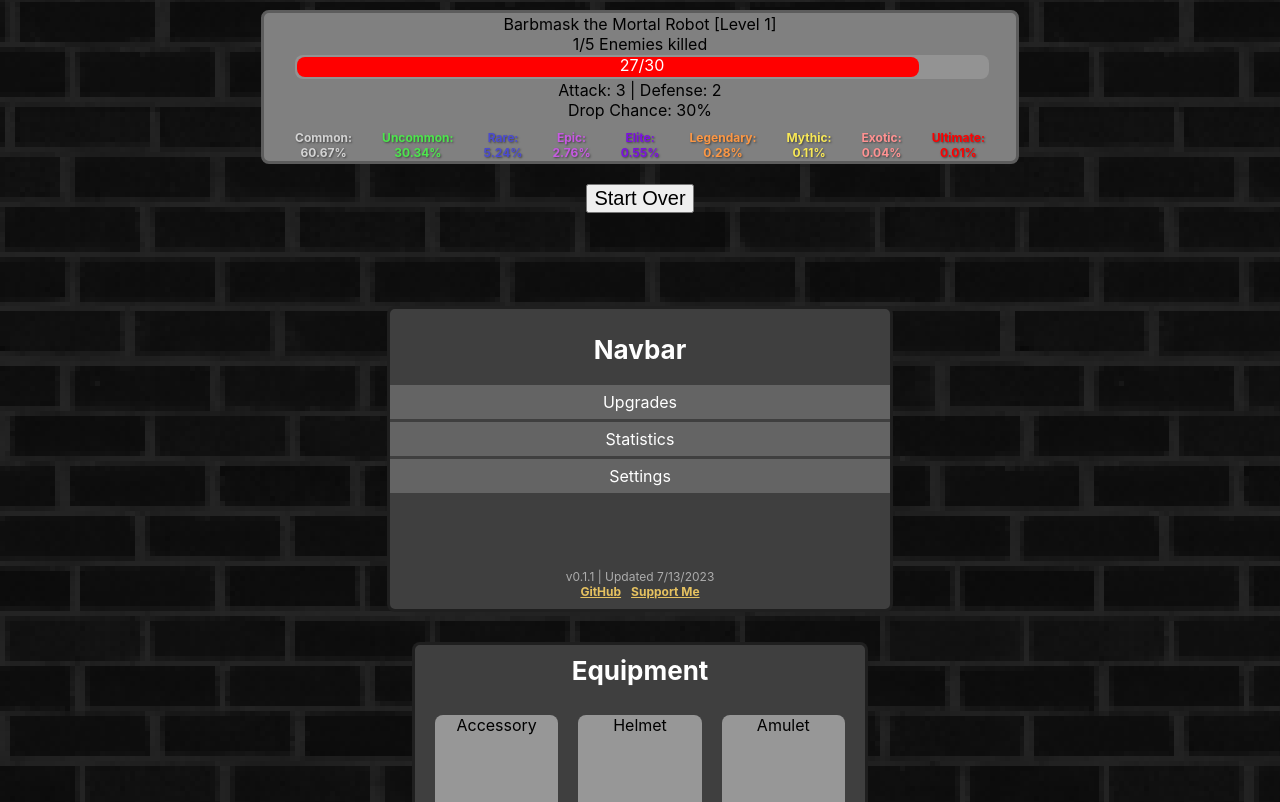
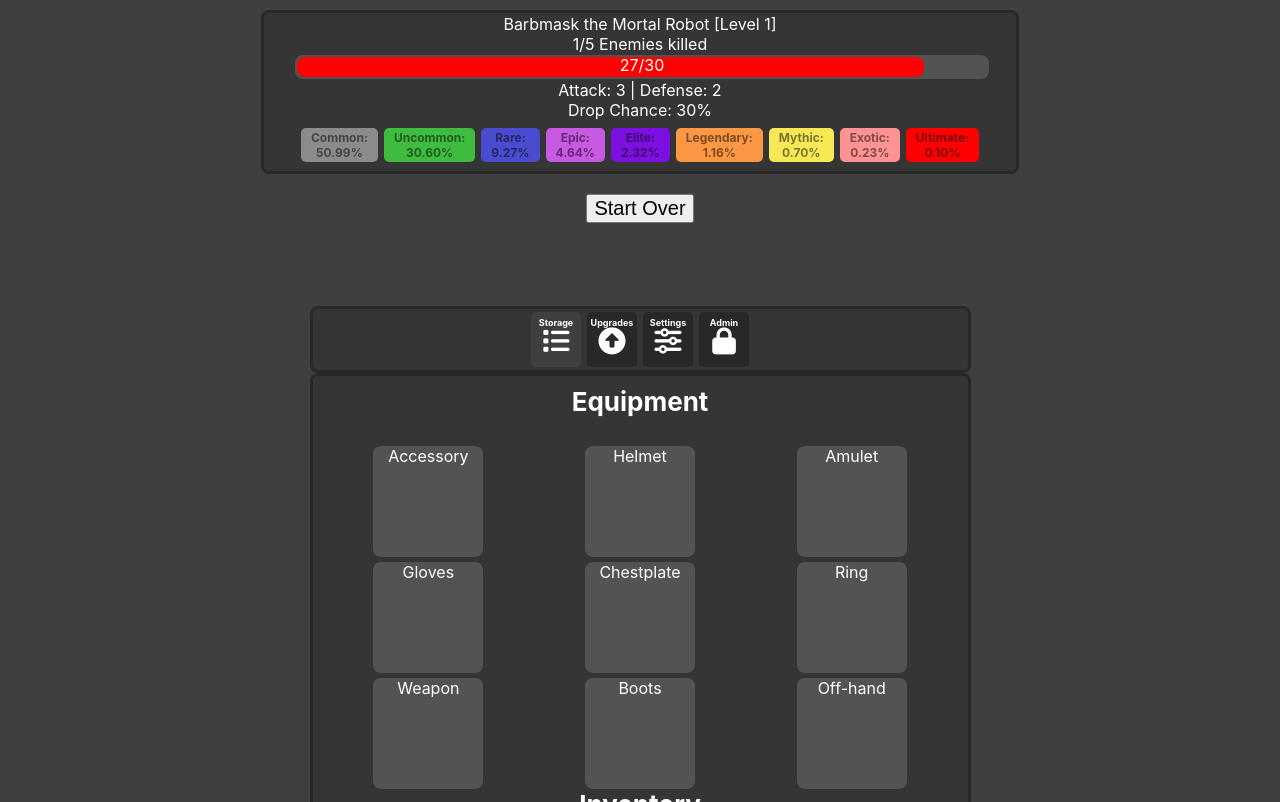
Before and after one commit to itshdog/get-more-loot, a React (Create React App) app: page / in a window 1280 px wide. Shown: the part 718-1520 px from the top of the page. Built offline with nearby package versions, Linux system fonts and the light colour scheme.

Commit message:
lots of fixes lul

```diff
--- a/public/index.html
+++ b/public/index.html
@@ -10,6 +10,7 @@
     />
     <title>Get More Loot</title>
     <script defer href="../src/functions.js"></script>
+    <script src="https://kit.fontawesome.com/f4732725b7.js" crossorigin="anonymous"></script>
   </head>
   <body>
     <noscript>You need to enable JavaScript to run this app.</noscript>
--- a/src/components/Content.js
+++ b/src/components/Content.js
@@ -41,6 +41,7 @@ function Content({inventory, setInventory, equipment, setEquipment, Admin, RP, s
     const [defenseColor, setDefenseColor] = useState('');
 
     /* Enemy names */
+    const [bossStatus, setBossStatus] = useState('hidden');
     const Names = ['Banechild', 'Thunderthing', 'Soulmirage', 'Steamsoul', 'Auracreep', 'Vexmutant', 'Terrorbug', 'Metalcrackle', 'Soilspawn', 'Dreamserpent', 'Vilegolem', 'Shadowwoman', 'Webspawn', 'Infernalghoul', 'Bowelmutant', 'Glowsnake', 'Acidscreamer', 'Toxinhound', 'Steamteeth', 'Infernobrood', 'Emberfoot', 'Webstrike', 'Rustvine', 'Barbmask', 'Slagwing', 'Vortexfiend', 'Thunderhand', 'Blazeflayer', 'Boneseeker', 'Spiritstep', 'Bladefigure', 'Thundertree', 'Murksoul', 'Boulderboy', 'Cloudseeker', 'Slagfigure', 'Frostsnake', 'Smokewing', 'Moldhound', 'Bladetaur', 'Gutsoul', 'Fetidhood', 'Smokeboy', 'Frightbrute', 'Banepaw', 'Cursestrike', 'Grieveface', 'Terrorlich', 'Murkbug', 'Fogmirage', 'Vileman', 'Sorrowbug']
     const Enemies = ['Zombie', 'Skeleton', 'Spider', 'Goblin', 'Soldier', 'Troll', 'Cultist', 'Vampire', 'Witch', 'Wizard', 'Warlock', 'Warrior', 'Human', 'Alien', 'Baby', 'Android', 'Robot', 'Martian', 'Dragonborn', 'Dwarf', 'Elf', 'Gnome', 'Half-elf', 'Centaur', 'Fairy', 'Goliath', 'Orc', 'Minotaur']
     const Adjectives = ['Common', 'Worst', 'Old', 'Great', 'Greatest', 'Dangerous', 'Mortal', 'Bitter', 'Real', 'Natural', 'Formidable', 'Public', 'Powerful', 'Foreign', 'Last', 'Implacable', 'Deadly', 'Potential', 'Personal', 'Chief', 'Main', 'Ancient', 'Bitterest', 'Inveterate', 'External', 'Open', 'Former', 'Traditional', 'Alien', 'Hereditary', 'Principal', 'Avowed', 'Declared', 'Victorious', 'Terrible', 'Superior', 'Invisible', 'Unseen', 'Cruel', 'Secret', 'Mine', 'Hated', 'Active', 'Internal', 'Arch', 'Fallen', 'Invading', 'Dead', 'Deadliest', 'Vanquished', 'Eternal', 'Unknown', 'Worse', 'Irreconcilable', 'Armed', 'Relentless', 'Hidden', 'Biggest', 'Conquered', 'Insidious', 'Ruthless', 'Fierce', 'Generous', 'Imaginary', 'Brave', 'Savage', 'Outside', 'Ultimate', 'Treacherous', 'Violent', 'Elusive', 'Evil', 'Stronger', 'Communist']
@@ -128,14 +129,14 @@ function Content({inventory, setInventory, equipment, setEquipment, Admin, RP, s
 
     /* Rarities */
     let rarities = {
-        "Ultimate": 1,
-        "Exotic": 4,
-        "Mythic": 10,
-        "Legendary": 25,
-        "Elite": 50,
-        "Epic": 250,
-        "Rare": 475,
-        "Uncommon": 2750,
+        "Ultimate": 11,
+        "Exotic": 25,
+        "Mythic": 75,
+        "Legendary": 125,
+        "Elite": 250,
+        "Epic": 500,
+        "Rare": 1000,
+        "Uncommon": 3300,
         "Common": 5500
     }
     let totalWeight = 0
@@ -273,7 +274,13 @@ function Content({inventory, setInventory, equipment, setEquipment, Admin, RP, s
 
             const listModifiers = [['Critical Hit Chance', 2], ['Critical Hit Damage', 5], ['Block Chance', 3], ['Maximum Health', 25], ['Gold Drops', 15], ['Damage', 5], ['XP', 10]]
             if (modifiers != 0) {
-                affixes = [listModifiers[Math.floor(Math.random() * listModifiers.length)]]
+                for (var i = 0; i < modifiers; i++) {
+                    let pick = listModifiers[Math.floor(Math.random() * listModifiers.length)]
+                    while (affixes.includes(pick)) {
+                        pick = listModifiers[Math.floor(Math.random() * listModifiers.length)]
+                    }
+                    affixes.push(listModifiers[Math.floor(Math.random() * listModifiers.length)])
+                }
             }
 
             let newStats = stats
@@ -286,7 +293,7 @@ function Content({inventory, setInventory, equipment, setEquipment, Admin, RP, s
                     equipItem={equipItem}
                     sellItem={sellItem}
                     drop={{enemy: entityName, level: entityLevel}}
-                    info={{name: itemName, id: id, rarity: itemRarity, type: itemType}}
+                    info={{name: itemName, id: id, rarity: itemRarity, type: itemType, boss: bossStatus}}
                     stats={{base: (Math.round(statBase * Math.pow(1.2, entityLevel - 1))), type: statType, value: (Math.round(value * Math.pow(1.2, entityLevel - 1)))}}
                     affixes={affixes}
                 />];
@@ -308,7 +315,7 @@ function Content({inventory, setInventory, equipment, setEquipment, Admin, RP, s
             let bossATK = Math.round(entityATK * 2);
             let bossDEF = Math.round(entityDEF * 2);
             if (entityLevel%5 === 4) {
-                setEntityName("BOSS: " + entityName);
+                setBossStatus('show');
                 setEntityMAXHP(bossHP);
                 setEntityHP(bossHP);
                 setEntityATK(bossATK);
@@ -318,6 +325,7 @@ function Content({inventory, setInventory, equipment, setEquipment, Admin, RP, s
             /* SPAWN REGULAR ENEMY */
             } else {
                 console.log("ENTITY LEVEL: " + entityLevel)
+                setBossStatus('hidden');
                 if (entityLevel%5 === 0) {
                     console.log("Restore from boss");
                     let HP = Math.round((bossHP / 4) * 1.2)
@@ -343,6 +351,7 @@ function Content({inventory, setInventory, equipment, setEquipment, Admin, RP, s
             setEntityLevel(entityLevel + 1);
         /* Count up if 1-4 enemies killed*/
         } else {
+            setBossStatus('hidden');
             setEntityHP(entityMAXHP);
             setEntityCOUNT(entityCOUNT + 1);
         }
@@ -392,6 +401,7 @@ function Content({inventory, setInventory, equipment, setEquipment, Admin, RP, s
     }
 
     const startOver = () => {
+        setBossStatus('hidden');
         setEntityName(Names[Math.random() * Names.length | 0] + " the " + Adjectives[Math.random() * Adjectives.length | 0] + " " + Enemies[(Math.random() * Enemies.length | 0)])
         setEntityMAXHP(Math.round(30 * Math.pow(1.2, currRestart  - 1)));
         setEntityHP(Math.round(30 * Math.pow(1.2, currRestart  - 1)));
@@ -460,7 +470,7 @@ function Content({inventory, setInventory, equipment, setEquipment, Admin, RP, s
             />
             <Entity
                 setEntityHP={{setEntityHP}}
-                entity={{name: entityName, drop: dropChance}}
+                entity={{name: entityName, drop: dropChance, boss: bossStatus}}
                 stats={{level: entityLevel, count: entityCOUNT, attack: entityATK, defense: entityDEF, hp: entityHP, maxHP: entityMAXHP}}
                 dropRates={{rarities: rarities, weight: totalWeight}}
             />
--- a/src/components/Entity.js
+++ b/src/components/Entity.js
@@ -11,7 +11,7 @@ function Entity({setEntityHP, stats, entity, dropRates}) {
     return(
         <div id="Entity">
             <div className="panel">
-                {entity.name} [Level {stats.level}]
+                <i class={"fa-solid fa-crown " + entity.boss}></i> {" " + entity.name} [Level {stats.level}]
                 <div className="entity-count">{stats.count}/5 Enemies killed</div>
                 <div className="health-bar">
                     <div className="remaining-health-bar" style={{width: hp}}></div>
@@ -22,15 +22,15 @@ function Entity({setEntityHP, stats, entity, dropRates}) {
                     <div>Drop Chance: {entity.drop}%</div>
                 </div>
                 <div id="rarity-display">
-                    <div className='rarity-tab rarity-Common'>Common: <br></br>{percent('Common')}%</div>
-                    <div className='rarity-tab rarity-Uncommon'>Uncommon: <br></br>{percent('Uncommon')}%</div>
-                    <div className='rarity-tab rarity-Rare'>Rare: <br></br>{percent('Rare')}%</div>
-                    <div className='rarity-tab rarity-Epic'>Epic: <br></br>{percent('Epic')}%</div>
-                    <div className='rarity-tab rarity-Elite'>Elite: <br></br>{percent('Elite')}%</div>
-                    <div className='rarity-tab rarity-Legendary'>Legendary: <br></br>{percent('Legendary')}%</div>
-                    <div className='rarity-tab rarity-Mythic'>Mythic: <br></br>{percent('Mythic')}%</div>
-                    <div className='rarity-tab rarity-Exotic'>Exotic: <br></br>{percent('Exotic')}%</div>
-                    <div className='rarity-tab rarity-Ultimate'>Ultimate: <br></br>{percent('Ultimate')}%</div>
+                    <div className='rarity-tab Common'>Common: <br></br>{percent('Common')}%</div>
+                    <div className='rarity-tab Uncommon'>Uncommon: <br></br>{percent('Uncommon')}%</div>
+                    <div className='rarity-tab Rare'>Rare: <br></br>{percent('Rare')}%</div>
+                    <div className='rarity-tab Epic'>Epic: <br></br>{percent('Epic')}%</div>
+                    <div className='rarity-tab Elite'>Elite: <br></br>{percent('Elite')}%</div>
+                    <div className='rarity-tab Legendary'>Legendary: <br></br>{percent('Legendary')}%</div>
+                    <div className='rarity-tab Mythic'>Mythic: <br></br>{percent('Mythic')}%</div>
+                    <div className='rarity-tab Exotic'>Exotic: <br></br>{percent('Exotic')}%</div>
+                    <div className='rarity-tab Ultimate'>Ultimate: <br></br>{percent('Ultimate')}%</div>
                 </div>
             </div>
         </div>
--- a/src/components/NavFooter.js
+++ /dev/null
@@ -1,15 +0,0 @@
-import React from 'react';
-
-function NavFooter() {
-    return(
-        <div className="navbar-footer">
-            v0.1.1 | Updated 7/13/2023
-            <div className="navbar-links">
-                <a href="https://github.com/itshdog">GitHub</a>
-                <a href="https://account.venmo.com/u/itshdog">Support Me</a>
-            </div>
-        </div>
-    )
-}
-
-export default NavFooter;
--- a/src/components/Navbar.js
+++ b/src/components/Navbar.js
@@ -1,5 +1,4 @@
 import React, { useState, useEffect } from 'react';
-import NavFooter from './NavFooter.js';
 import Coin from '../images/icons/48x48/coin_01d.png'
 
 function Navbar({RP, setRP, Admin, setAdmin, statInfo, itemScan, setItemScan, coins, setCoins, dropChance, updateChance}) {
@@ -89,7 +88,7 @@ function Navbar({RP, setRP, Admin, setAdmin, statInfo, itemScan, setItemScan, co
     }
 
     return(
-        <div className="Navbar">
+        /*<div className="Navbar">
             <div className='title'>Navbar</div>
             <div className="navbar-button" style={{marginTop: '20px'}} onClick={openUpgrade}>
                 Upgrades
@@ -186,7 +185,13 @@ function Navbar({RP, setRP, Admin, setAdmin, statInfo, itemScan, setItemScan, co
                 </div>
             </div>
         </div>
-            <NavFooter/>
+        </div>*/
+
+        <div className="Navbar">
+            <div className="nav-button selected">Storage<i class="fa-solid fa-list"></i></div>
+            <div className="nav-button">Upgrades<i class="fa-solid fa-circle-up"></i></div>
+            <div className="nav-button">Settings<i class="fa-solid fa-sliders"></i></div>
+            <div className="nav-button">Admin<i class="fa-solid fa-lock"></i></div>
         </div>
     )
 }
--- a/src/css/index.css
+++ b/src/css/index.css
@@ -14,9 +14,7 @@ code {
 
 .App {
   height: 100%;
-  background-image: url(../images/dark-brick-texture.png);
-  background-repeat: repeat;
-  /*background-color: rgb(109, 109, 109);*/
+  background-color: rgb(63, 63, 63);
   top: 0;
   left: 0;
   bottom: 0;
@@ -25,7 +23,7 @@ code {
   display: grid;
   grid-template-columns: 60% 37%;
   column-gap: 15px;
-
+  color: white;
 }
 
 #logo {
@@ -54,29 +52,43 @@ code {
 }
 
 .Navbar {
-  background: rgb(63, 63, 63);
+  background-color: rgba(53,53,53);
+  border: rgba(0,0,0,0.25) 3px solid;
   display: inline-block;
-  width: 30%;
-  min-width: 190px;
   height: 85%;
-  margin: 5px;
-  margin-top: 30px;
-  border: rgb(0, 0, 0, 0.5) solid 3px;
   border-radius: 0.5em;
   position: relative;
   color: white!important;
 }
 
-.Navbar .title {
-  color: white;
-  margin: 25px 0 15px 0;
-  width: 100%;
+.nav-button {
+  width: 50px;
+  height: 50px;
+  background-color: rgba(0,0,0,00.25);
+  margin: 3px;
+  padding-top: 5px;
+  border-radius: 5px;
+  transition: 0.25s;
+
+  font-size: 9px;
+  font-weight: 700;
+  display: block;
+}
+
+.nav-button i {
+  font-size: 3em;
+}
+
+.nav-button:hover {
+  background-color: rgba(255,255,255,0.05);
+  transition: 0.25s;
+  cursor: pointer;
 }
 
 .Tab {
   height: calc(100% - 50px);
   width: 100%;
-  background: rgb(63, 63, 63);
+  background: rgb(53, 53, 53);
   z-index: 99;
   position: absolute!important;
   top: 0!important;
@@ -179,11 +191,9 @@ code {
 #Inventory {
   flex: 1;
   height: 85%;
-  background: rgb(63, 63, 63);
+  background-color: rgba(53,53,53);
+  border: rgba(0,0,0,0.25) 3px solid;
   width: 100%;
-  margin: 5px;
-  margin-top: 30px;
-  border: rgba(0, 0, 0, 0.5) solid 3px;
   border-radius: 0.5em;
   display: inline-block;
   flex-flow: column;
@@ -213,7 +223,7 @@ code {
   .tooltip {
     top: -110%!important;
     right: 50%!important;
-    width: 150px!important;
+    width: 180px!important;
     transform: translate(50%, 50%);
   }
   .tooltip button {
@@ -223,11 +233,12 @@ code {
   .Navbar {
     float: none;
     display: inline-block;
-    width: calc(100% - 30px);
-    max-width: 500px;
     margin: 0 auto;
     height: 90%;
-    min-height: 300px!important;
+    width: calc(100% - 30px);
+  }
+  .nav-button {
+    display: inline-block;
   }
   .item {
     position: static!important;
@@ -244,10 +255,8 @@ code {
   #Inventory {
     display: inline-block;
     width: calc(100% - 30px);
-    max-width: 450px;
     margin: 0 auto;
     height: 100%;
-    margin-top: 30px;
     margin-bottom: 100px;
   }
   #Content {
@@ -255,6 +264,44 @@ code {
     min-height: 80vh;
     padding-top: 30%;
     width: 100%
+  }
+}
+
+@media(max-width: 500px) {
+  #storage-container {
+    grid-template-columns: repeat(7, 1fr)!important;
+    grid-template-rows: repeat(4, 1fr)!important;
+  }
+}
+
+@media(max-width: 430px) {
+  #storage-container {
+    grid-template-columns: repeat(6, 1fr)!important;
+    grid-template-rows: repeat(4, 1fr)!important;
+  }
+  #Equipment {
+    grid-template-columns: repeat(2, 1fr)!important;
+  }
+}
+
+@media(max-width: 380px) {
+  #storage-container {
+    grid-template-columns: repeat(5, 1fr)!important;
+    grid-template-rows: repeat(5, 1fr)!important;
+  }
+}
+
+@media(max-width: 330px) {
+  #storage-container {
+    grid-template-columns: repeat(4, 1fr)!important;
+    grid-template-rows: repeat(6, 1fr)!important;
+  }
+}
+
+@media(max-width: 280px) {
+  #storage-container {
+    grid-template-columns: repeat(3, 1fr)!important;
+    grid-template-rows: repeat(8, 1fr)!important;
   }
 }
 
@@ -268,24 +315,25 @@ code {
   grid-template-columns: repeat(3, 1fr);
   column-gap: 20px;
   row-gap: 5px;
+  justify-items: center;
 }
 
 #Inventory #Equipment {
   flex: 1 1 auto;
 }
-
 .equip-box {
   position: relative;
-  background-color: rgba(255, 255, 255, 0.459)!important;
+  background-color: rgba(255, 255, 255, 0.15)!important;
   border-radius: 0.5em;
   height: 100%;
-  min-height: 100px;
+  min-height: 111px;
+  width: 110px;
 }
 
 #storage-container {
   display: grid;
-  grid-template-columns: repeat(6, 1fr);
-  grid-template-rows: repeat(4, 1fr);
+  grid-template-columns: repeat(8, 1fr);
+  grid-template-rows: repeat(3, 1fr);
   grid-column-gap: 5px;
   grid-row-gap: 5px;
   padding: 15px;
@@ -306,7 +354,7 @@ code {
 }
 
 #storage-container .item-box {
-  background-color:rgba(255, 255, 255, 0.459);
+  background-color:rgba(255, 255, 255, 0.15);
   border-radius: 0.5em;
   width: 100%;
   aspect-ratio: 1 / 1;
@@ -347,16 +395,15 @@ code {
 }
 
 .item-box .tooltip {
+  background-color: rgba(53,53,53);
+  border: rgba(0,0,0,0.25) 3px solid;
   z-index: 9999;
   position: absolute;
   display: none;
-  background: gray;
-  border: rgb(92, 92, 92) solid 3px;
   border-radius: 0.5em;
-  padding: 10px;
   top: -100%;
   right: 100%;
-  width: 150px;
+  width: 170px;
   text-align: left;
   font-size: 10px;
 }
@@ -366,18 +413,29 @@ code {
 }
 
 .equip-box .tooltip {
+  background-color: rgba(53,53,53);
+  border: rgba(0,0,0,0.25) 3px solid;
   z-index: 9999;
   position: absolute;
   display: none;
-  background: gray;
-  border: rgb(92, 92, 92) solid 3px;
   border-radius: 0.5em;
-  padding: 10px;
   top: 0%;
   right: 100%;
-  width: 150px;
+  width: 180px;
   text-align: left;
   font-size: 10px;
+}
+
+.tooltip-header {
+  border-radius: 3px;
+  padding: 0;
+  padding: 5px;
+  font-weight: 700;
+  color: rgba(238, 238, 238, 0.877)!important;
+}
+
+.tooltip-info {
+  padding: 2px 10px;
 }
 
 .equip-box .tooltip button {
@@ -402,19 +460,19 @@ code {
 
 .rarity-Common {
   font-size: 700;
-  color: lightgray!important;
+  color: rgb(139, 139, 139)!important;
 }
 
 .Common {
-  background-color: none;
+  background-color: rgb(139, 139, 139);
 }
 
 .rarity-Uncommon {
-  color: rgb(77, 230, 77)!important;
+  color: rgb(63, 187, 63)!important;
 }
 
 .Uncommon {
-  background-color: rgb(77, 230, 77);
+  background-color: rgb(63, 187, 63);
 }
 
 .rarity-Rare {
@@ -478,8 +536,8 @@ code {
 .tooltip .tooltip-title {
   text-align: left;
   font-size: 12px;
-  color: white;
   font-weight: 700;
+  color: white
 }
 
 .tooltip-title div {
@@ -500,7 +558,8 @@ code {
 }
 
 .tooltip-drop {
-  font-size: 9px;
+  font-size: 10px;
+  padding: 0 5px;
   color: lightgray;
 }
 
@@ -511,19 +570,20 @@ code {
 
 /* Rarity Display */
 #rarity-display {
-  width: 100%;
-  margin-top: 10px;
+  width: calc(100% - 10px);
+  margin: 5px;
   font-size: 12px;
   font-weight: 700;
-  display: grid;
-  grid-auto-flow: column;
-  justify-content: space-evenly;
 }
 
 .rarity-tab {
-  text-shadow: 1px 1px 2px rgba(16, 16, 17, 0.541);
   width: fit-content;
+  color: rgba(0, 0, 0, 0.50);
+  padding: 2px 10px;
+  margin: 3px;
   align-self: center;
+  border-radius: 5px;
+  display: inline-block;
 }
 
 #Player {
@@ -548,11 +608,11 @@ code {
 .panel {
   width: 90%;
   max-width: 750px;
-  background: gray;
+  background: rgb(53, 53, 53);
   margin: 0 auto;
   border-radius: 0.5em;
   padding: 1px;
-  border: rgb(92, 92, 92) solid 3px;
+  border: rgba(0, 0, 0, 0.25) solid 3px;
   position: relative;
 }
 
@@ -647,6 +707,15 @@ code {
   display: none;
 }
 
+.show {
+  display: inline-block;
+}
+
+.selected {
+  background-color: rgba(255,255,255,0.05);
+  cursor: default!important;
+}
+
 .highlighted {
   border: 3px solid yellow;
   box-sizing: border-box; /* Opera/IE 8+ */
```
Also changed, not shown: src/components/Item.js (+35 -15 lines).
